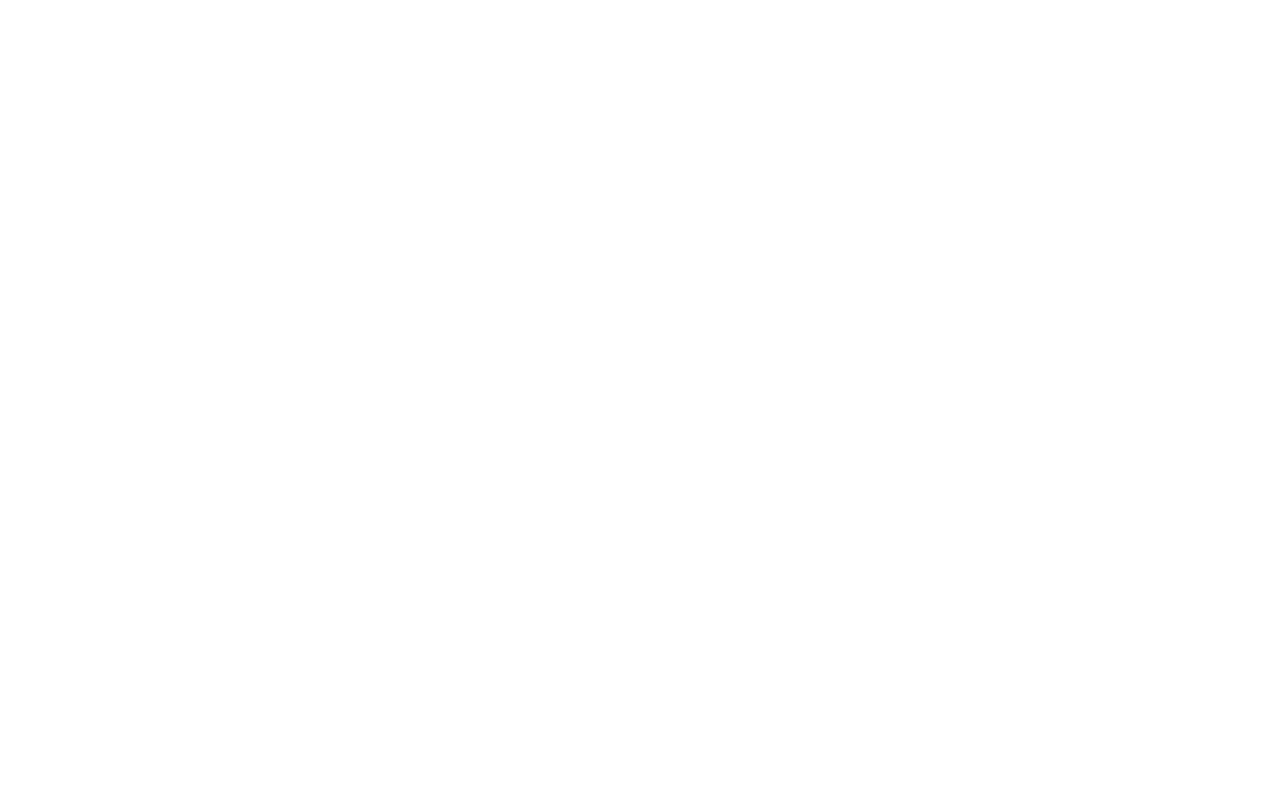
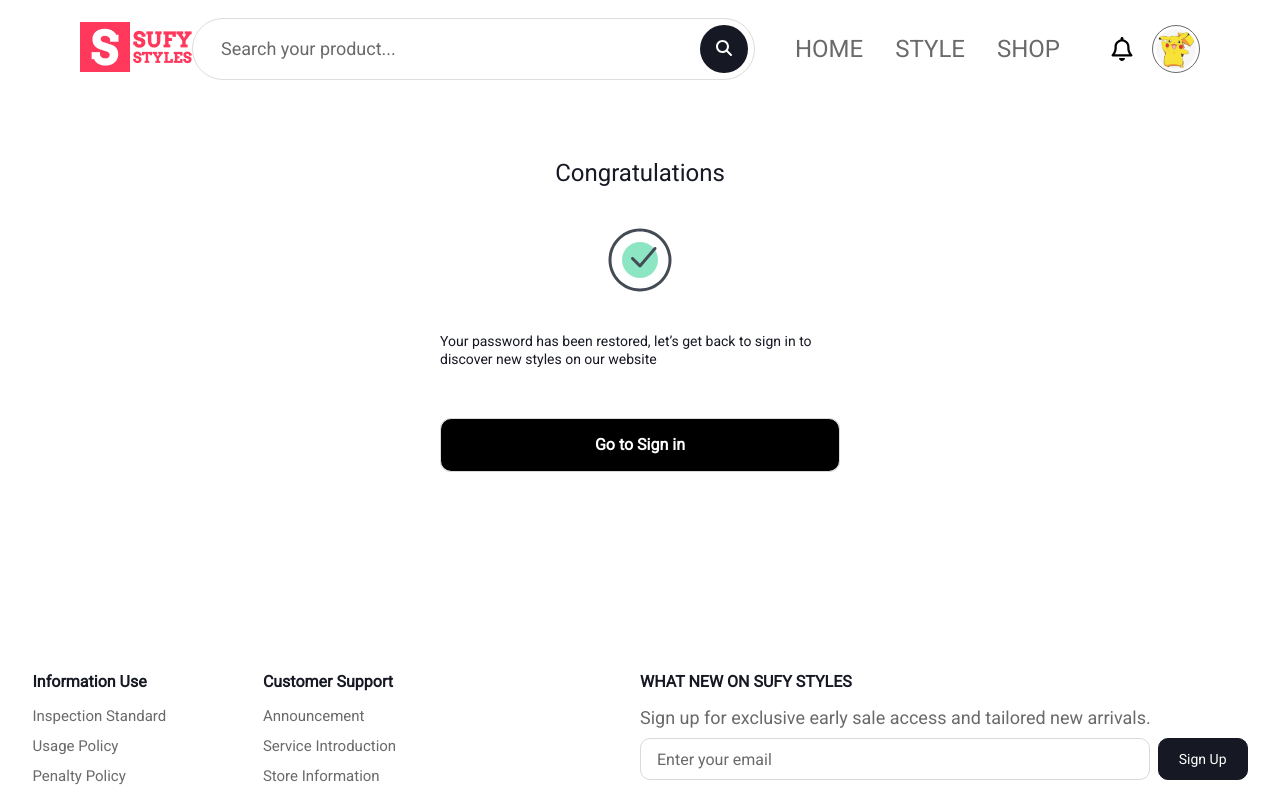
Before and after one commit to dangngo18/SDN301_TeamProject, a React (Vite) app: page /FinnishedReset in a window 1280 px wide. Before the commit this address had no page. Shown: the top 790 px of the page. Built offline with nearby package versions, Linux system fonts and the light colour scheme.

Commit message:
Add FinishedReset-password and 404 error NotFound page

```diff
--- a/src/assets/styles/ForgotPassStyle.scss
+++ b/src/assets/styles/ForgotPassStyle.scss
@@ -42,6 +42,22 @@
         font-weight: 500;
         line-height: normal;
         border-bottom: 1px solid;
+    }
+
+    .ForgotGroup_FormTitle_Congratulations {
+        display: flex;
+        padding-bottom: 41px;
+        justify-content: center;
+        align-items: flex-start;
+        gap: 5px;
+        align-self: stretch;
+        color: var(--Black-color);
+        text-align: center;
+        font-family: 'Roboto';
+        font-size: 24px;
+        font-style: normal;
+        font-weight: 500;
+        line-height: normal;
     }
 
     .ForgotGroup_FormDesciption {
@@ -153,6 +169,23 @@
         transition: ease-in-out 0.3s;
         /* 137.5% */
     }
+
+    .ForgotGroup_FormBtn_Return {
+        display: flex;
+        padding: 15px 0px;
+        flex-direction: column;
+        justify-content: center;
+        align-items: center;
+        align-self: stretch;
+        border-radius: 10px;
+        background: #000000;
+        color: var(--Background-color, #FFF);
+        font-family: 'Roboto';
+        font-size: 16px;
+        font-style: normal;
+        font-weight: 600;
+        line-height: 22px;
+    }
 }
 
 .ForgotGroup_ResendOTP {
@@ -173,3 +206,24 @@
         line-height: 22px;
     }
 }
+
+
+.ForgotGroup_Form_Icon {
+    display: flex;
+    flex-direction: column;
+    justify-content: center;
+    align-items: center;
+    gap: 5px;
+    align-self: stretch;
+}
+
+.ForgotGroup_Form_404 {
+    color: #000;
+    text-align: center;
+    font-family: 'Roboto';
+    font-size: 86px;
+    font-style: normal;
+    font-weight: 400;
+    line-height: normal;
+    text-transform: lowercase;
+}
--- a/src/pages/ForgotPass/FinnishedReset.jsx
+++ b/src/pages/ForgotPass/FinnishedReset.jsx
@@ -0,0 +1,36 @@
+import React from 'react'
+import { HeaderAfterLogin } from '../../components/Header'
+import Footer from '../../components/Footer'
+import { useNavigate } from 'react-router-dom'
+export default function FinnishedReset() {
+    const navigate = useNavigate()
+    return (
+        <div>
+            <HeaderAfterLogin />
+            <div>
+                <div className='ForgotGroup_Container'>
+                    <div className='ForgotGroup_FormContainer'>
+                        <div className='ForgotGroup_Form'>
+                            <div className='ForgotGroup_FormTitle_Congratulations'>Congratulations</div>
+                            <div className='ForgotGroup_Form_Icon'>
+                                <img src="./img/Frame.svg" alt="" />
+                            </div>
+                            <div className='ForgotGroup_FormDesciption'>
+                                <div className='ForgotGroup_FormDesciption_Text'>
+                                    Your password has been restored,
+                                    let’s get back to sign in to discover new styles on our website
+                                </div>
+                            </div>
+                        </div>
+                        <div className='ForgotGroup_FormBtn'>
+                            <button onClick={() => navigate('/Login')} type='submit' className={'ForgotGroup_FormBtn_Return'} >
+                                Go to Sign in
+                            </button>
+                        </div>
+                    </div>
+                </div>
+            </div>
+            <Footer />
+        </div>
+    )
+}
--- /dev/null
+++ b/src/pages/NotFound.jsx
@@ -0,0 +1,36 @@
+import React from 'react'
+import Footer from '../components/Footer'
+import { HeaderAfterLogin } from '../components/Header'
+import { useNavigate } from 'react-router-dom'
+export default function NotFound() {
+  const navigate = useNavigate()
+  return (
+    <div>
+      <HeaderAfterLogin />
+      <div>
+        <div className='ForgotGroup_Container'>
+          <div className='ForgotGroup_FormContainer'>
+            <div className='ForgotGroup_Form'>
+              <div className='ForgotGroup_FormTitle_Congratulations'>Page not found</div>
+              <div className='ForgotGroup_Form_404'>
+                404
+              </div>
+              <div className='ForgotGroup_FormDesciption'>
+                <div className='ForgotGroup_FormDesciption_Text'>
+                  The page you just entered was not found on our website,
+                  please return to the home page
+                </div>
+              </div>
+            </div>
+            <div className='ForgotGroup_FormBtn'>
+              <button onClick={() => navigate('/')}  className={'ForgotGroup_FormBtn_Return'} >
+                Return to Home
+              </button>
+            </div>
+          </div>
+        </div>
+      </div>
+      <Footer />
+    </div>
+  )
+}
```
Also changed, not shown: src/routes/Route.jsx (+10 -0 lines), public/img/Frame.svg (added).
